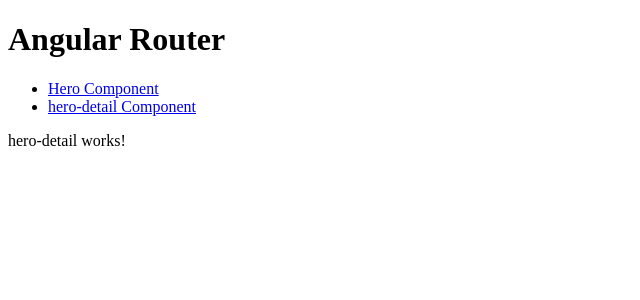
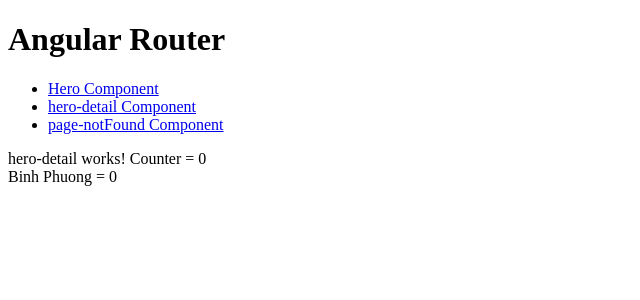
Before and after one commit to nhattoan009/Angular2021, an Angular app: page /hero-detail in a window 1280 px wide. Shown: the top 300 px of the page, without its empty margins (0-640 px from the left). Built offline with nearby package versions, Linux system fonts and the light colour scheme.

Commit message:
service-basic

```diff
--- /dev/null
+++ b/src/app/Services/common.service.ts
@@ -0,0 +1,14 @@
+import { Injectable } from '@angular/core';
+
+@Injectable({
+  providedIn: 'root'
+})
+export class CommonService {
+
+  constructor() { }
+
+  public counter = 0;
+  public binhPhuong(n: number): number{
+    return n * n;
+  }
+}
--- a/src/app/app.component.html
+++ b/src/app/app.component.html
@@ -4,6 +4,7 @@
   <ul>
     <li><a routerLink="/hero" routerLinkActive="active">Hero Component</a></li>
     <li><a routerLink="/hero-detail" routerLinkActive="active">hero-detail Component</a></li>
+    <li><a routerLink="/page-not-found" routerLinkActive="active">page-notFound Component</a></li>
   </ul>
 </nav>
 <!-- The routed views render in the <router-outlet>-->
--- a/src/app/hero-detail/hero-detail.component.html
+++ b/src/app/hero-detail/hero-detail.component.html
@@ -1,3 +1,6 @@
 <div>
     hero-detail works!
+    <span>Counter = {{counter}}</span>
+    <br>
+    <span>Binh Phuong = {{binhPhuong}}</span>
 </div>
--- a/src/app/hero-detail/hero-detail.component.ts
+++ b/src/app/hero-detail/hero-detail.component.ts
@@ -1,4 +1,5 @@
 import { Component, NgModule, OnInit } from '@angular/core';
+import { CommonService } from '../Services/common.service';
 
 @Component({
   selector: 'app-hero-detail',
@@ -9,10 +10,15 @@ import { Component, NgModule, OnInit } from '@angular/core';
 
 export class HeroDetailComponent implements OnInit {
   public loginName = 'admin';
+  public counter = 0;
+  public binhPhuong = 0;
 
-  constructor() { }
+  constructor(private common: CommonService) { }
 
   ngOnInit(): void {
+    this.counter = this.common.counter;
+    this.binhPhuong = this.common.binhPhuong(this.counter);
+    this.common.counter++;
   }
 
 }
--- a/src/app/hero/hero.component.html
+++ b/src/app/hero/hero.component.html
@@ -1,7 +1,5 @@
 <div class="text" [appHightLight]="'blue'">
-
     <br>
-
     <label>Tinh Thanh</label>
     <select (change) = "changeCity($event)">
       <option *ngFor="let item of tinh" value="{{item.tinh}}">{{item.tinh}}</option>
--- a/src/app/page-not-found/page-not-found.component.html
+++ b/src/app/page-not-found/page-not-found.component.html
@@ -1 +1,4 @@
 <p>page-not-found works!</p>
+<span>Counter = {{counter}}</span>
+<br>
+<span>Binh Phuong = {{binhPhuong}}</span>
--- a/src/app/page-not-found/page-not-found.component.ts
+++ b/src/app/page-not-found/page-not-found.component.ts
@@ -1,4 +1,5 @@
 import { Component, OnInit } from '@angular/core';
+import { CommonService } from '../Services/common.service';
 
 @Component({
   selector: 'app-page-not-found',
@@ -6,10 +7,14 @@ import { Component, OnInit } from '@angular/core';
   styleUrls: ['./page-not-found.component.scss']
 })
 export class PageNotFoundComponent implements OnInit {
+  public counter = 0;
+  public binhPhuong = 0;
 
-  constructor() { }
+  constructor(private common: CommonService) { }
 
   ngOnInit(): void {
+    this.counter = this.common.counter;
+    this.binhPhuong = this.common.binhPhuong(this.counter);
+    this.common.counter++;
   }
-
 }
```
Also changed, not shown: 1 other file (tests, documents, lock files or other folders).
